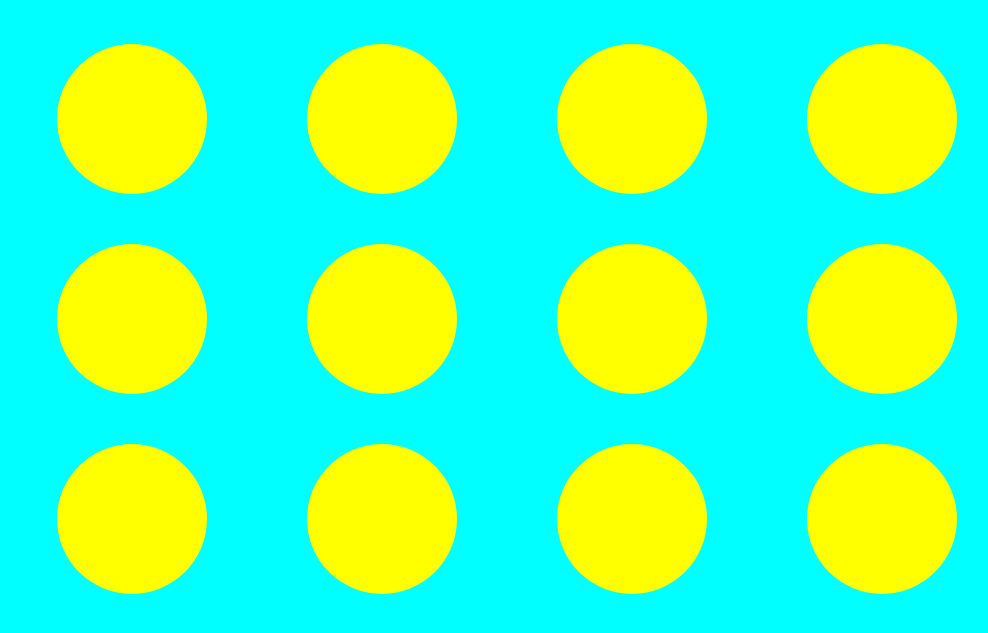
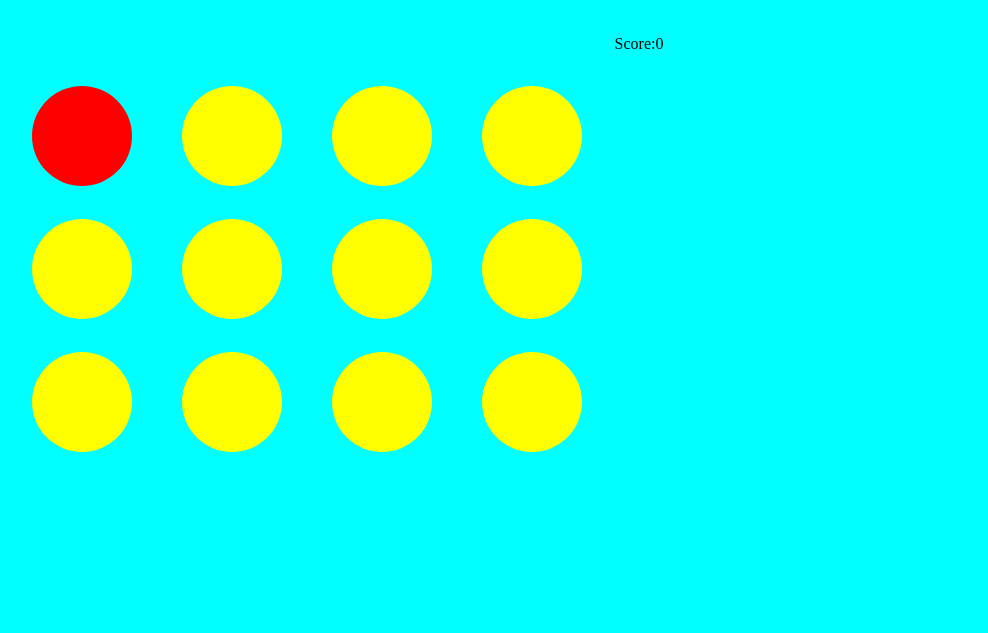
Before and after one commit to BillyGrind/Whack-A-Mole, a plain HTML site: page index.html in a window 1280 px wide. Shown: the part 69-702 px from the top of the page, without its empty margins (1-989 px from the left). Drawn offline with Linux system fonts and the light colour scheme.

Commit message:
suiscide

```diff
--- a/assets/css/style.scss
+++ b/assets/css/style.scss
@@ -11,8 +11,8 @@ body {
 
 .game-hole {
   display: grid;
-  width: 1000px;
-  height: 600px;
+  width: 600px;
+  height: 400px;
   grid-template-columns: 1fr 1fr 1fr 1fr;
   grid-template-rows: 1fr 1fr 1fr;
   align-items: center;
--- a/assets/js/circleGame.js
+++ b/assets/js/circleGame.js
@@ -1,9 +1,20 @@
-import { gameHole, gameCircle} from "./const.js";
+import { gameHole, gameScore, gameCircles, score } from "./const.js";
+import { addScore } from "./score.js";
+function randomTime(min, max) {
+  return Math.round(Math.random() * (max - min) + min);
+}
 
 export function randomizeCircleSelection() {
-    gameCircle.forEach(element => {
-        console.log(element);
-    });
-};
+  for (let i = 0; i < gameCircles.length; i++) {
+    gameCircles[i].style.backgroundColor = "yellow";
+  }
+  let randomIndex = Math.floor(Math.random() * gameCircles.length);
+  let circleToHit = gameCircles[randomIndex];
 
-// setInterval(,2000);
+  circleToHit.style.backgroundColor = "red";
+  circleToHit.addEventListener("click",()=>{
+    addScore();
+  });
+}
+
+setInterval(randomizeCircleSelection, 1000);
--- a/assets/js/const.js
+++ b/assets/js/const.js
@@ -1,4 +1,8 @@
-export const gameContainer = document.getElementsByClassName("game-container")[0];
+export const gameContainer =
+  document.getElementsByClassName("game-container")[0];
 export const gameHole = document.getElementsByClassName("game-hole")[0];
 export const gameScore = document.getElementsByClassName("game-score")[0];
-export let gameCircle = document.getElementsByClassName("circle");
+
+export const gameCircles = document.getElementsByClassName("circle");
+
+export const score = document.getElementsByClassName("score")[0];
--- a/assets/js/createCircle.js
+++ b/assets/js/createCircle.js
@@ -2,10 +2,10 @@ import { gameHole } from "./const.js";
 
 export function createCircle(c) {
   let numberCircle = c;
-  for (let i = 0; i <= c; i++) {
+  for (let i = 0; i <= numberCircle; i++) {
     const circle = document.createElement("div");
-    circle.style.width = "150px";
-    circle.style.height = "150px";
+    circle.style.width = "100px";
+    circle.style.height = "100px";
     circle.style.borderRadius = "50%";
     circle.style.backgroundColor = "yellow";
     circle.classList.add("circle");
--- a/assets/js/score.js
+++ b/assets/js/score.js
@@ -1,11 +1,10 @@
-import { gameScore } from "./const"
+let score = 0;
+let scoreBoard = document.getElementsByClassName("game-score")[0];
+let scoreElement = document.createElement("p");
+scoreElement.textContent = `Score:${score}`;
+scoreBoard.appendChild(scoreElement);
 
-
-
-function addScore(){
-
+export function addScore() {
+  score++;
+  scoreElement.textContent = `Score:${score}`;
 }
-
-
-
-<p class="game-score-text">Score :</p>
--- a/assets/js/script.js
+++ b/assets/js/script.js
@@ -1,7 +1,7 @@
 import { createCircle } from "./createCircle.js";
-import { gameContainer,gameCircle } from "./const.js";
+import { gameHole, gameCircles, gameScore, score } from "./const.js";
 import { randomizeCircleSelection } from "./circleGame.js";
 
 createCircle(11);
-console.log(gameCircle);
+
 randomizeCircleSelection();
```
Also changed, not shown: index.html (+1 -1 lines), assets/css/style.css, 1 other file.
